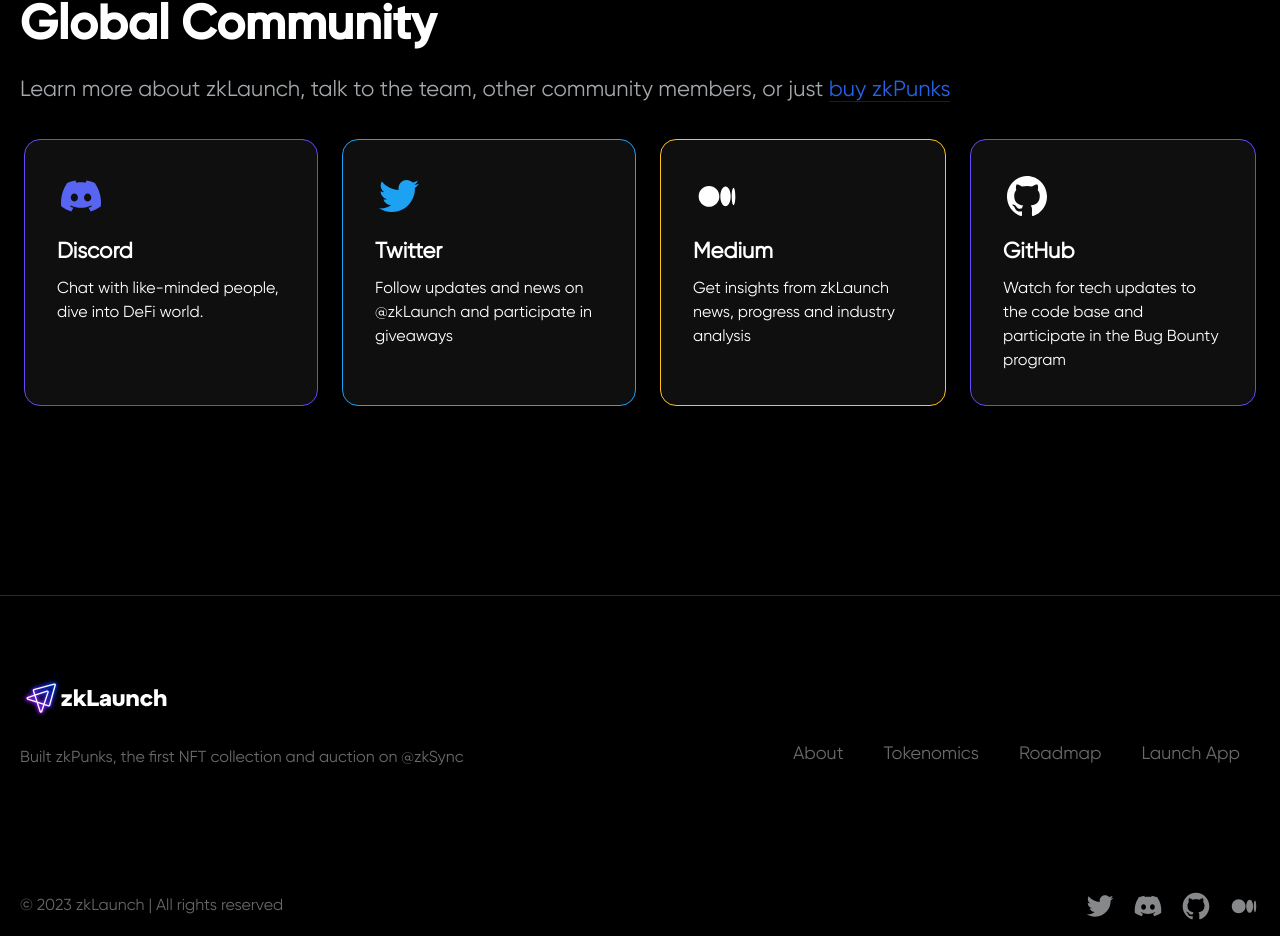
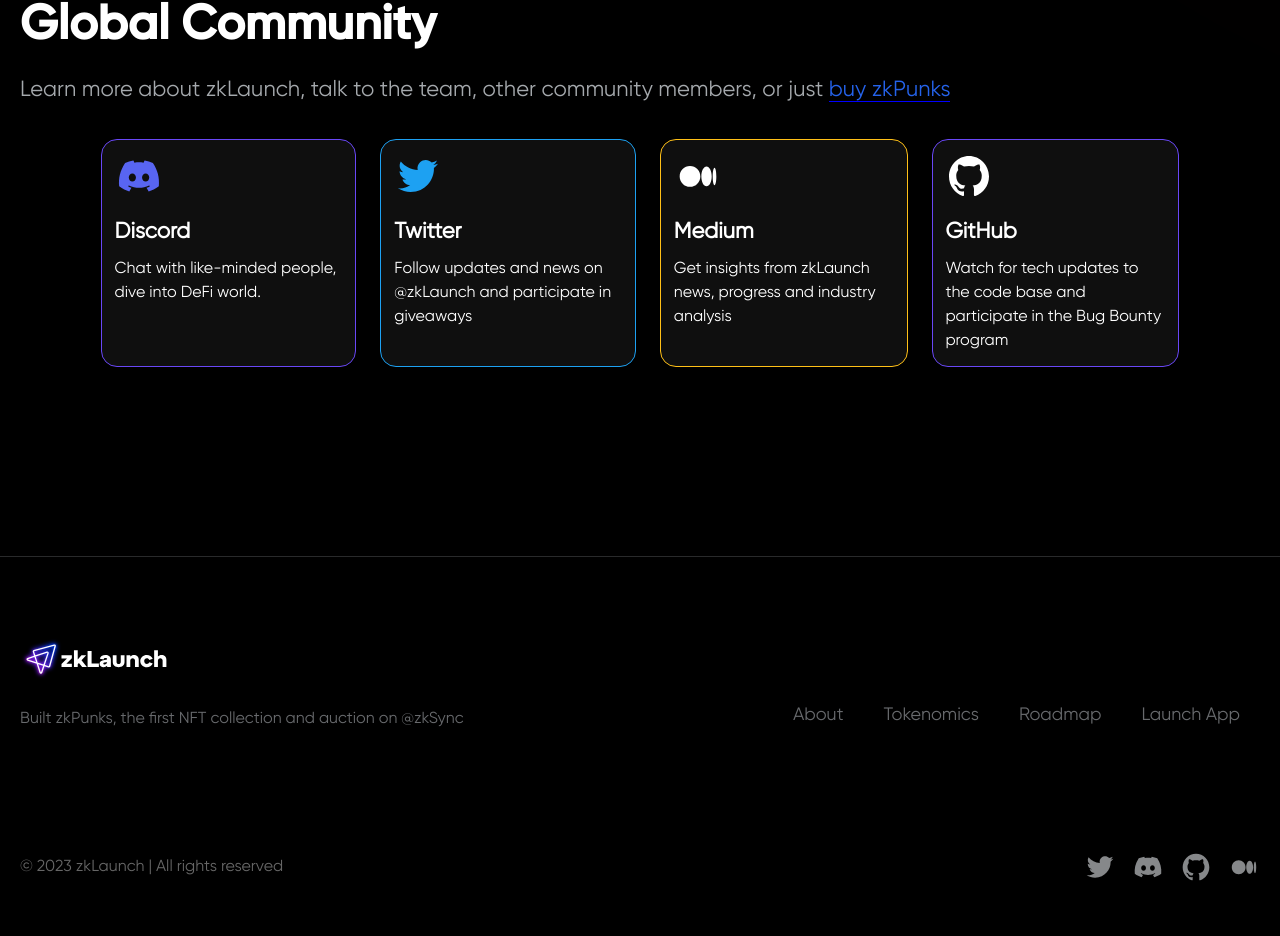
Before and after one commit to aurudio/zk-launch, a Next.js app: page / in a window 1280 px wide. Shown: the part 3865-4801 px from the top of the page. Built offline with nearby package versions, Linux system fonts and the light colour scheme.

Commit message:
fixed bugs

```diff
--- a/src/components/lending/GlobalCommSection.tsx
+++ b/src/components/lending/GlobalCommSection.tsx
@@ -60,7 +60,7 @@
 						<div
 							style={{ border: `1px ${item.color} solid` }}
 							key={item.id}
-							className='global-community-cards max-[1190px]:w-[90vw] cursor-pointer p-8 rounded-2xl border bg-[#0F0F0F]'
+							className='global-community-cards max-[1190px]:w-[90vw] cursor-pointer p-[1vw] rounded-2xl border bg-[#0F0F0F]'
 						>
 							<div className='flex flex-col'>
 								<Image src={item.icon} className='mb-4' alt='' />
@@ -77,7 +77,7 @@
 						<div
 							style={{ border: `1px ${item.color} solid` }}
 							key={item.id}
-							className='global-community-cards max-[1190px]:w-[90vw] cursor-pointer p-8 rounded-2xl border bg-[#0F0F0F]'
+							className='global-community-cards max-[1190px]:w-[90vw] cursor-pointer p-[1vw] rounded-2xl border bg-[#0F0F0F]'
 						>
 							<div className='flex flex-col'>
 								<Image src={item.icon} className='mb-4' alt='' />
```
